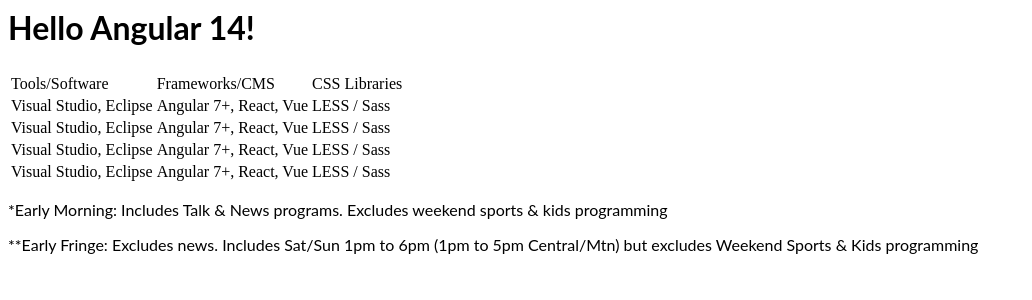
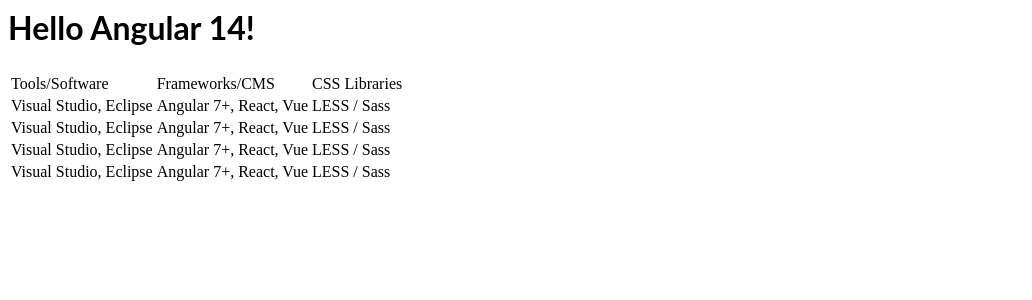
Before and after one commit to rossb417/angular-info-test, an Angular app: page / in a window 1280 px wide. Shown: the top 300 px of the page, without its empty margins (0-1032 px from the left). Built offline with nearby package versions, Linux system fonts and the light colour scheme.

Commit message:
1 file modified

```diff
--- a/src/app/app.model.ts
+++ b/src/app/app.model.ts
@@ -48,11 +48,11 @@
       footer: [
         {
           footer:
-            '*Early Morning: Includes Talk & News programs.  Excludes weekend sports & kids programming',
+            '',
         },
         {
           footer:
-            '**Early Fringe: Excludes news. Includes Sat/Sun 1pm to 6pm (1pm to 5pm Central/Mtn) but excludes Weekend Sports & Kids programming',
+            '',
         },
 
       ],
```
